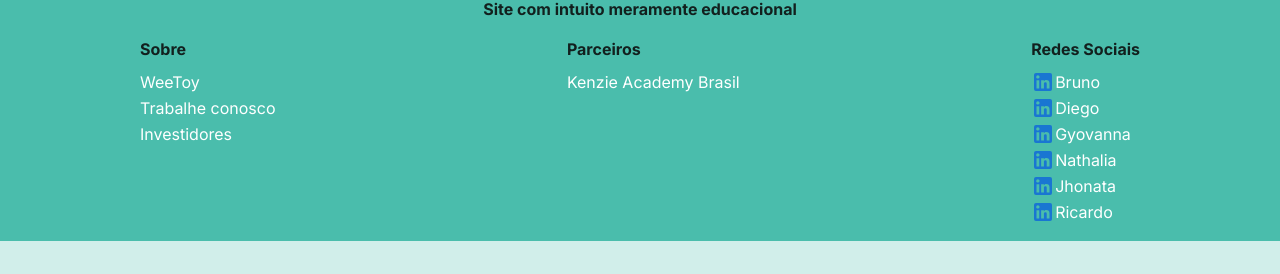
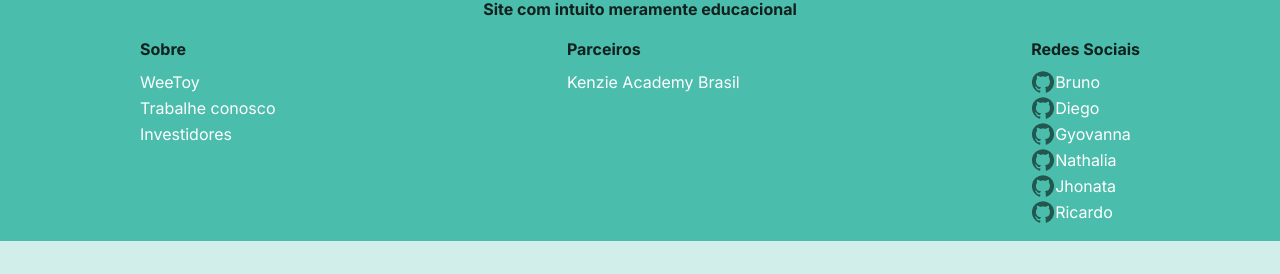
Before and after one commit to NathMedeiros/WeeToy, a React (Create React App) app: page / in a window 1280 px wide. Shown: the part 369-643 px from the top of the page. Built offline with nearby package versions, Linux system fonts and the light colour scheme; no server answers; a web font is replaced by a local one.

Commit message:
fix:change linkedin logo to github logo

```diff
--- a/src/components/Footer/index.tsx
+++ b/src/components/Footer/index.tsx
@@ -1,6 +1,5 @@
 import { StyledFooter } from "./style";
-import LinkedInIcon from "@mui/icons-material/LinkedIn";
-
+import GitHubIcon from "@mui/icons-material/GitHub";
 export function Footer() {
   return (
     <StyledFooter>
@@ -22,28 +21,28 @@
           <h3>Redes Sociais</h3>
 
           <a target="blank" href="https://github.com/Brunohgs21">
-            <LinkedInIcon color="primary" />
+            <GitHubIcon color="action" />
             Bruno
           </a>
 
           <a target="blank" href="https://github.com/DiegoAndreLeffa">
-            <LinkedInIcon color="primary" />
+            <GitHubIcon color="action" />
             Diego
           </a>
           <a target="blank" href="https://github.com/gyo-almeida">
-            <LinkedInIcon color="primary" />
+            <GitHubIcon color="action" />
             Gyovanna
           </a>
           <a target="blank" href="https://github.com/NathMedeiros">
-            <LinkedInIcon color="primary" />
+            <GitHubIcon color="action" />
             Nathalia
           </a>
           <a target="blank" href="https://github.com/Lelouching">
-            <LinkedInIcon color="primary" />
+            <GitHubIcon color="action" />
             Jhonata
           </a>
           <a target="blank" href="https://github.com/ricardocza">
-            <LinkedInIcon color="primary" />
+            <GitHubIcon color="action" />
             Ricardo
           </a>
         </div>
```
